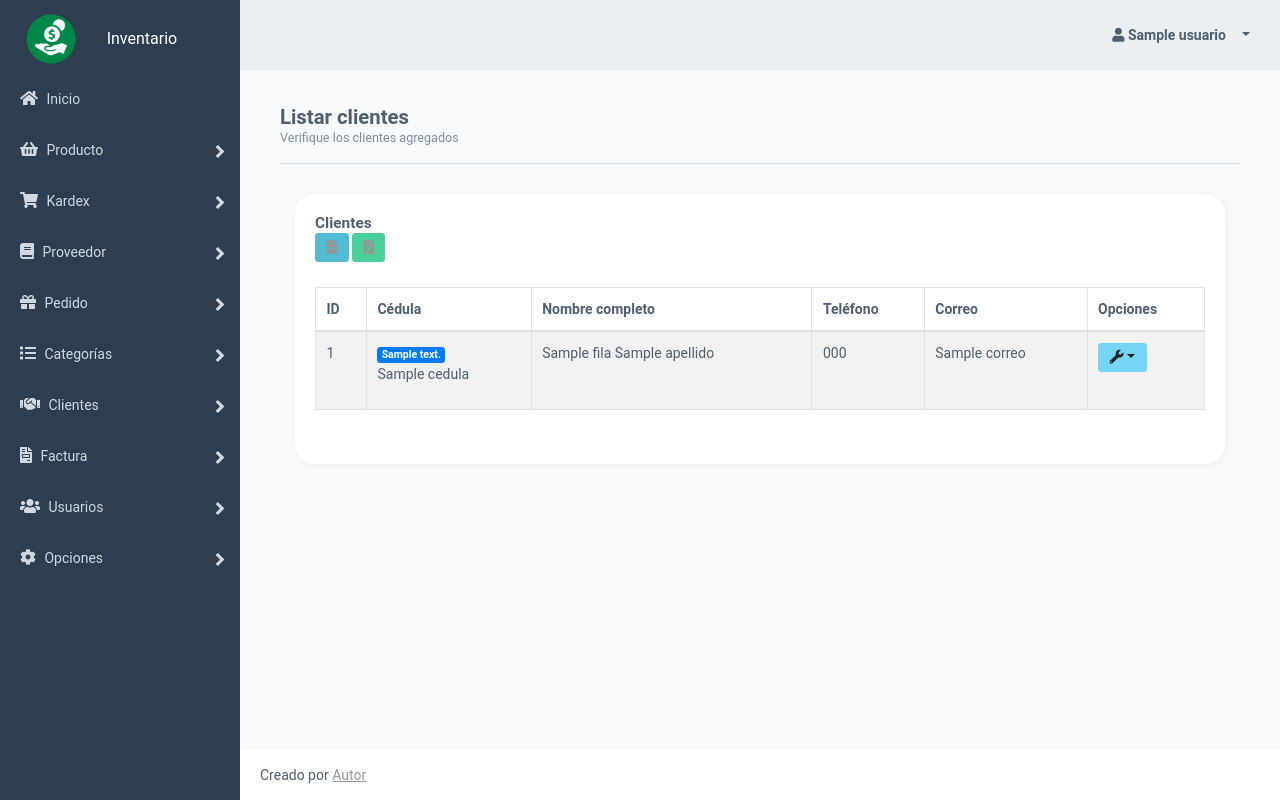
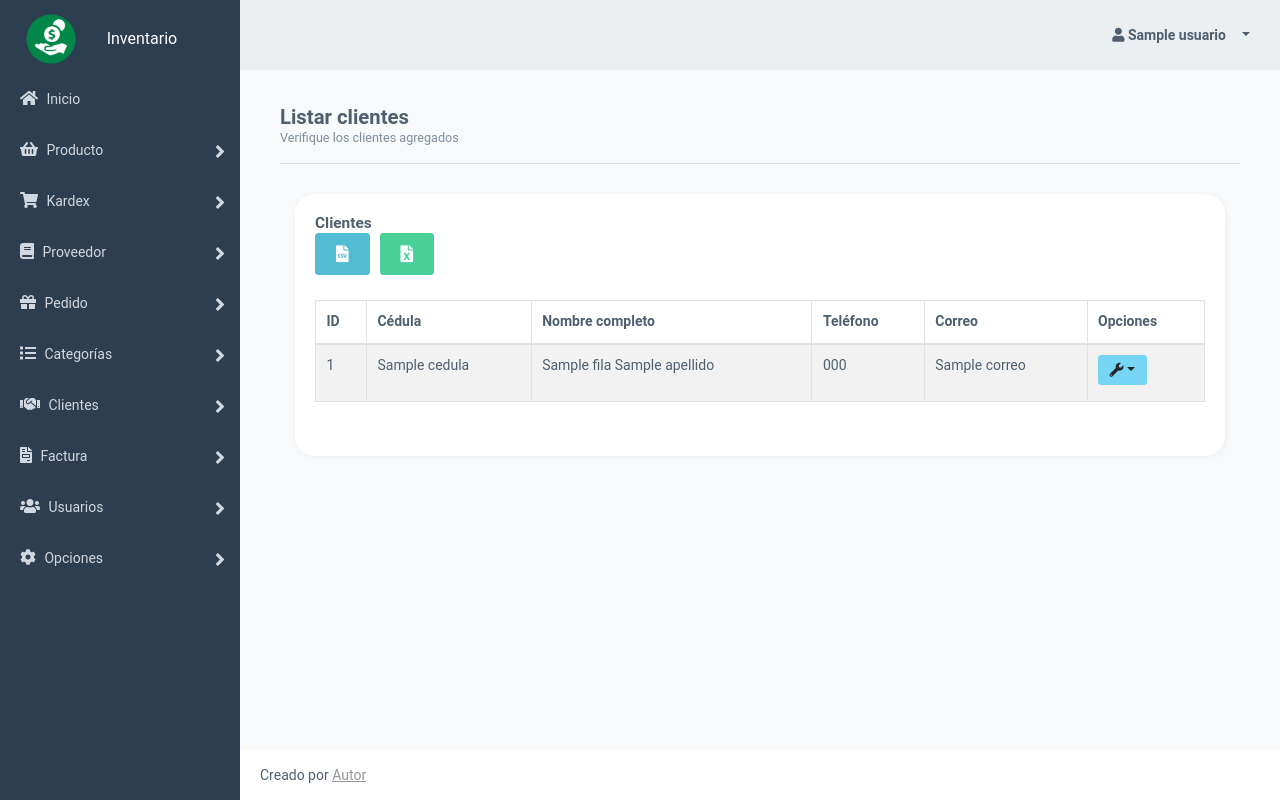
Before and after one commit to softec-apps/Inventarios-Django, a Django app: template inventario/templates/inventario/cliente/listarClientes.html in a window 1280 px wide. Run offline with Django 3.2, Linux system fonts and the light colour scheme; the template is opened without the code that fills it: most values are stand-ins (such as "Sample title", 1, 10 or a date in 2020); some libraries are stand-ins or nearby versions.

Commit message:
Actualizacion de los estilos de los botones de exportacion de archivos csv, exel

```diff
--- a/inventario/templates/inventario/cliente/listarClientes.html
+++ b/inventario/templates/inventario/cliente/listarClientes.html
@@ -34,16 +34,16 @@
                             <div class="card-title-block">
                                 <h3 class="title">Clientes</h3>
                                 <div class="export-buttons">
-                                    <button id="exportCSV" class="btn btn-primary">
-                                        <a href="{% url 'inventario:exportar_clientes_csv' %}">
+                                    <a href="{% url 'inventario:exportar_clientes_csv' %}" title="Exportar CSV">
+                                        <button id="exportCSV" class="btn btn-primary">
                                             <i class="fas fa-file-csv"></i>
-                                        </a>
-                                    </button>
-                                    <button id="exportExcel" class="btn btn-success">
-                                        <a href="{% url 'inventario:exportar_clientes_excel' %}">
+                                        </button>
+                                    </a>
+                                    <a href="{% url 'inventario:exportar_clientes_excel' %}" title="Exportar Exel">
+                                        <button id="exportExcel" class="btn btn-success">
                                             <i class="fas fa-file-excel"></i>
-                                        </a>
-                                    </button>
+                                        </button>
+                                    </a>
                                 </div>
                             </div>
                             <section class="example">
@@ -64,7 +64,6 @@
                                             <tr>
                                                 <td>{{ fila.id }}</td>
                                                 <td>
-                                                    <span class="badge bg-primary text-white">{{ fila.get_tipo_cedula_texto }}</span>
                                                     <p>{{ fila.cedula }}</p>
                                                 </td>
                                                 <td>{{ fila.nombre }} {{ fila.apellido }}</td>
--- a/inventario/templates/inventario/comun/estilos.html
+++ b/inventario/templates/inventario/comun/estilos.html
@@ -1,4 +1,5 @@
 {% load static %}
+
 <head>
     <meta charset="utf-8">
     <meta http-equiv="x-ua-compatible" content="ie=edge">
@@ -20,12 +21,36 @@
 
     <link rel="stylesheet" href="https://cdnjs.cloudflare.com/ajax/libs/font-awesome/5.15.4/css/all.min.css">
 
+
+
     <style>
-            .error-personal
-            {
+        .error-personal {
             color: #fff;
-                background: rgba(250, 0, 0, 0,95);
-                text-shadow: -1px -1px 0 rgba(0, 0, 0, 0,5);
+            background: rgba(250, 0, 0, 0, 95);
+            text-shadow: -1px -1px 0 rgba(0, 0, 0, 0, 5);
+        }
+
+        .export-buttons {
+            display: flex;
+            gap: 10px;
+        }
+
+        .export-buttons button {
+            font-size: 1.2em;
+            /* Tamaño de fuente más grande */
+            padding: 10px 20px;
+            /* Aumentar el tamaño del botón */
+        }
+
+        .export-buttons i {
+            color: white;
+            /* Color de los iconos */
+        }
+
+        .export-buttons a {
+            text-decoration: none;
+            color: inherit;
+            /* Mantener el color del texto */
         }
     </style>
 </head>
```
Also changed, not shown: inventario/templates/inventario/categoria/listarCategorias.html (+8 -8 lines), inventario/templates/inventario/factura/listarFacturas.html (+8 -8 lines), inventario/templates/inventario/kardex/lista_productos.html (+8 -8 lines), inventario/templates/inventario/pedido/listarPedidos.html (+8 -8 lines), inventario/templates/inventario/producto/listarProductos.html (+8 -8 lines), inventario/templates/inventario/proveedor/listarProveedores.html (+8 -9 lines), inventario/templates/inventario/usuario/listarUsuarios.html (+8 -8 lines). Lines whose indentation alone changed are shown as unchanged.
